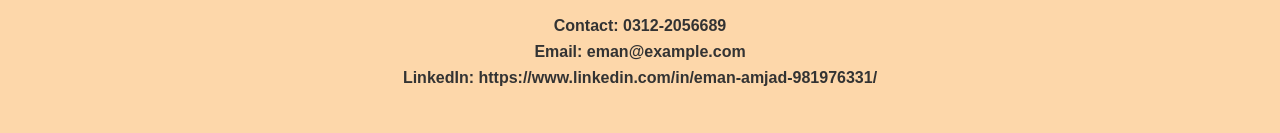
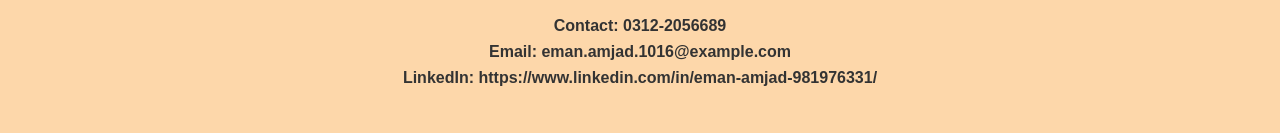
Before and after one commit to Eman879/Personal-Portfolio, a plain HTML site: page index.html in a window 1280 px wide. Shown: the part 2628-2761 px from the top of the page. Drawn offline with Linux system fonts and the light colour scheme.

Commit message:
Update index.html

```diff
--- a/index.html
+++ b/index.html
@@ -108,7 +108,7 @@
   <section id="contact" class="contact">
     <h2>Contact Me</h2>
     <p>Contact: <a href="#">0312-2056689</a></p>
-    <p>Email: <a href="mailto:eman.amjad.1016@example.com">eman@example.com</a></p>
+    <p>Email: <a href="mailto:eman.amjad.1016@example.com">eman.amjad.1016@example.com</a></p>
     <p>LinkedIn: <a href="#">https://www.linkedin.com/in/eman-amjad-981976331/</a></p>
 
   </section>
```
